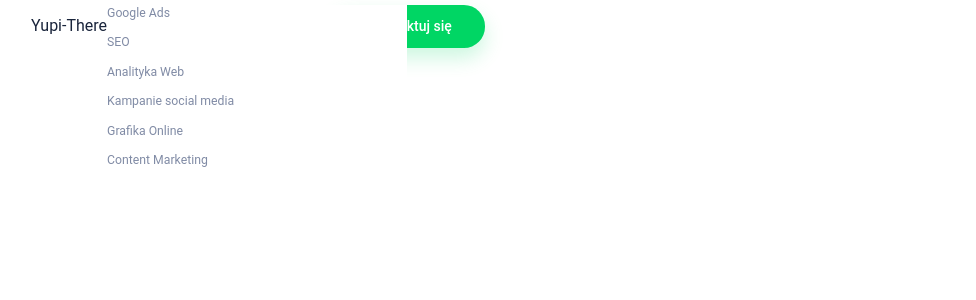
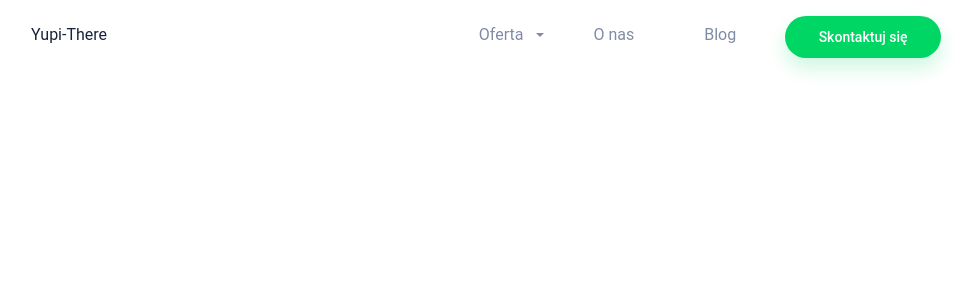
Before and after one commit to m-heyda/yupi-there, a React (Create React App) app: page / in a window 1280 px wide. Shown: the top 300 px of the page, without its empty margins (154-1130 px from the left). Built offline with nearby package versions, Linux system fonts and the light colour scheme; what webfontloader would draw is missing.

Commit message:
Navigation styles

```diff
--- a/src/components/Navigation/MenuItem.js
+++ b/src/components/Navigation/MenuItem.js
@@ -5,7 +5,7 @@ import { MainMenuItem, MenuLink } from './Navigation.style';
 
 const MenuItem = ({ link, label, hasSubmenu }) => {
   return (
-    <MainMenuItem>
+    <MainMenuItem hasSubmenu={hasSubmenu}>
       <MenuLink to={link}>{label}</MenuLink>
 
       {hasSubmenu && <SubMenu />}
--- a/src/components/Navigation/Navigation.style.js
+++ b/src/components/Navigation/Navigation.style.js
@@ -45,6 +45,10 @@ export const Navbar = styled.nav`
   height: ${rem(globalSize.navigationHeight)};
   background: ${colors.white};
   z-index: 20;
+
+  ${media.greaterThan('landscape')`
+    height: ${rem('80px')};
+  `}
 `;
 
 export const NavWrapper = styled.div`
@@ -52,7 +56,7 @@ export const NavWrapper = styled.div`
 
   display: flex;
   justify-content: space-between;
-  height: ${rem(globalSize.buttonHeight)};
+  height: ${rem(globalSize.inputHeight)};
 `;
 
 export const LogoWrapper = styled.div`
@@ -89,6 +93,7 @@ export const MainMenu = styled.ul`
     left: 0;
     display: flex;
     align-items: center;
+    flex: 0 0;
     margin: 0 0 0 auto;
     padding: 0;
     background: transparent;
@@ -97,38 +102,6 @@ export const MainMenu = styled.ul`
     transform: scaleY(1);
     pointer-events: all;
   `}
-`;
-
-export const MainMenuItem = styled.li`
-  display: flex;
-  flex-wrap: wrap;
-  align-items: center;
-  padding: 0;
-
-  &:last-child {
-    margin: ${rem(globalSize.gutter)} 0 0;
-    padding: 0 ${rem(globalSize.gutter)};
-  }
-
-  ${media.greaterThan('landscape')`
-    display: block;
-    padding: 0;
-
-    &:last-child {
-      margin: 0;
-      padding: 0;
-    }
-  `}
-`;
-
-export const MenuLink = styled(Link)`
-  flex: 0 0 100%;
-  color: ${colors.blueGrey};
-  font-size: ${fontSize.menu};
-  text-decoration: none;
-  background: ${colors.white};
-  padding: ${rem('12px')} ${rem(globalSize.gutter)};
-  border-bottom: 1px solid ${rgba(colors.blueGrey, 0.2)};
 `;
 
 export const SubMenuWrapper = styled.ul`
@@ -142,24 +115,105 @@ export const SubMenuWrapper = styled.ul`
 
   ${media.greaterThan('landscape')`
     position: absolute;
-    top: 0;
+    top: ${rem('36px')};
     left: 0;
-    display: block;
-    width: 300px;
+    width: ${rem('200px')};
     height: auto;
-    padding: 0;
+    max-height: 0;
+    padding: ${rem('24px')};
     background: ${colors.white};
+    border-radius: ${rem('32px')};
+    box-shadow: 0 40px 120px 0 ${rgba(colors.blueGrey, 0.2)};
+    pointer-events: none;
+    visibility: hidden;
+    transition: max-height .3s ${transitions.spring};
+    overflow: hidden;
   `}
 `;
 
 export const SubMenuItem = styled.li`
   flex: 1 1 calc(55% - ${globalSize.gutter});
   margin: 0 0 ${rem('14px')};
+
+  ${media.greaterThan('landscape')`
+    flex: 0 0 100%;
+    padding: ${rem('4px')};
+    margin: 0;
+  `}
 `;
 
 export const SubMenuLink = styled(Link)`
   color: ${colors.blueGrey};
   text-decoration: none;
+`;
+
+export const MainMenuItem = styled.li`
+  display: flex;
+  flex-wrap: wrap;
+  align-items: center;
+  padding: 0;
+  cursor: pointer;
+
+  &:last-child {
+    margin: ${rem(globalSize.gutter)} 0 0;
+    padding: 0 ${rem(globalSize.gutter)};
+  }
+
+  ${media.greaterThan('landscape')`
+    position: relative;
+    display: inline-flex;
+    align-self: center;
+    padding: 0 ${rem('24px')};
+    height: 100%;
+    white-space: nowrap;
+
+    &:not(:last-child) {
+      margin: 0 ${rem('32px')} 0 0;
+    }
+
+    &:last-child {
+      margin: 0;
+      padding: 0;
+    }
+
+    &:before {
+      position: absolute;
+      top: 50%;
+      right: 0;
+      display: ${props => props.hasSubmenu ? 'block' : 'none'};
+      content: '';
+      transform: translateY(-50%);
+      width: 0;
+      height: 0;
+      border-left: 4px solid transparent;
+      border-right: 4px solid transparent;
+      border-top: 4px solid ${colors.blueGrey};
+    }
+
+    &:hover {
+      ${SubMenuWrapper} {
+        max-height: ${rem('200px')};
+        pointer-events: all;
+        visibility: visible;
+      }
+    }
+  `}
+`;
+
+export const MenuLink = styled(Link)`
+  flex: 0 0 100%;
+  color: ${colors.blueGrey};
+  font-size: ${fontSize.menu};
+  text-decoration: none;
+  background: ${colors.white};
+  padding: ${rem('12px')} ${rem(globalSize.gutter)};
+  border-bottom: 1px solid ${rgba(colors.blueGrey, 0.2)};
+
+  ${media.greaterThan('landscape')`
+    background: transparent;
+    padding: 0;
+    border-bottom: 0;
+  `}
 `;
 
 export const BurgerIcon = styled.span`
```
